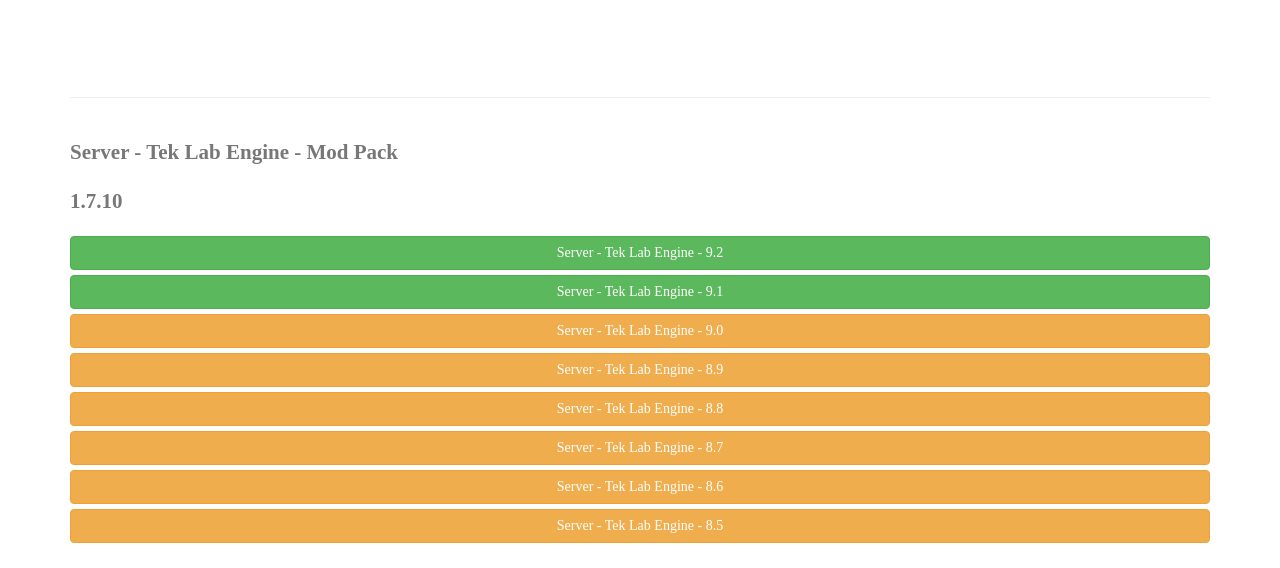
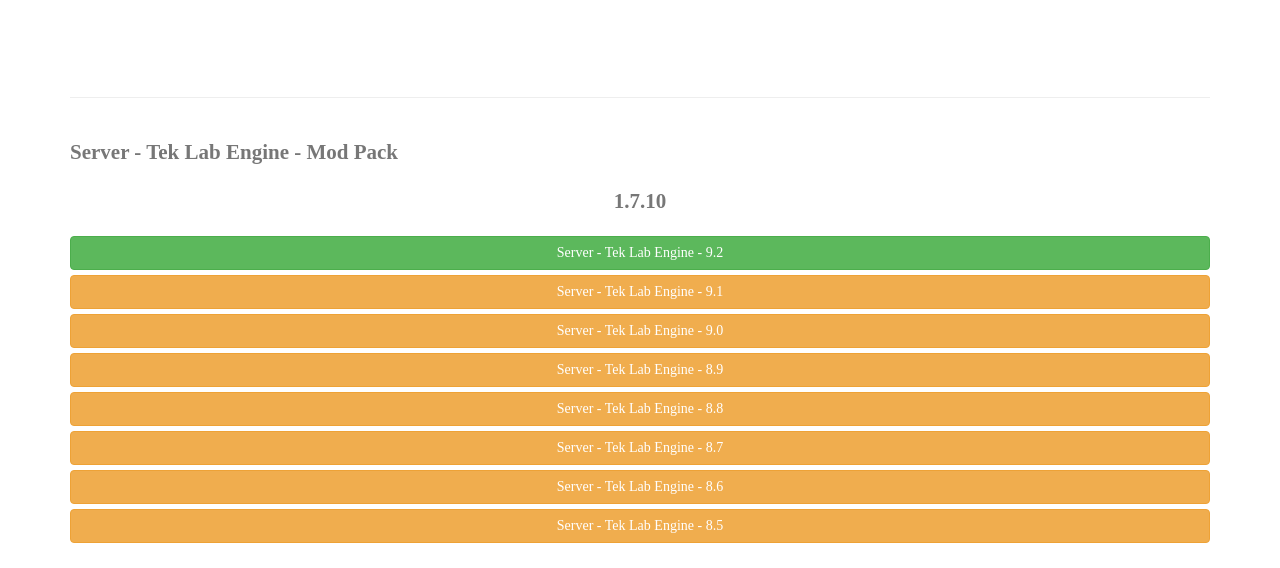
Before and after one commit to XxCoolGamesxX/XxCoolGamesxX.github.io, a plain HTML site: page index.html in a window 1280 px wide. Shown: the part 232-800 px from the top of the page. Drawn offline with nearby package versions, Linux system fonts and the light colour scheme; a web font is replaced by a local one.

Commit message:
Update index.html

```diff
--- a/index.html
+++ b/index.html
@@ -53,9 +53,9 @@
                         <hr>
                         <br>
                         <p class="lead text-muted"><b>Server - Tek Lab Engine - Mod Pack</b></p>
-                        <p class="lead text-muted"><b>1.7.10</b></p>
+                        <center><p class="lead text-muted"><b>1.7.10</b></p></center>
                         <a class="btn btn-block btn-success" href="https://github.com/XxCoolGamesxX/XxCoolGamesxX.github.io/releases/download/9.2/Forge_Server_of_Tek_Lab_Engine_V9.2.zip">Server - Tek Lab Engine - 9.2</a>
-                        <a class="btn btn-block btn-success" href="https://github.com/XxCoolGamesxX/XxCoolGamesxX.github.io/releases/download/9.1/Forge_Server_of_Tek_Lab_Engine_V9.1.zip">Server - Tek Lab Engine - 9.1</a>
+                        <a class="btn btn-block btn-warning" href="https://github.com/XxCoolGamesxX/XxCoolGamesxX.github.io/releases/download/9.1/Forge_Server_of_Tek_Lab_Engine_V9.1.zip">Server - Tek Lab Engine - 9.1</a>
                         <a class="btn btn-block btn-warning" href="https://github.com/XxCoolGamesxX/XxCoolGamesxX.github.io/releases/download/9.0/Forge_Server_of_Tek_Lab_Engine_V9.0.zip">Server - Tek Lab Engine - 9.0</a>
                         <a class="btn btn-block btn-warning" href="https://github.com/XxCoolGamesxX/XxCoolGamesxX.github.io/releases/download/8.9/Forge_Server_of_Tek_Lab_Engine_V8.9.zip">Server - Tek Lab Engine - 8.9</a>
                         <a class="btn btn-block btn-warning" href="https://github.com/XxCoolGamesxX/XxCoolGamesxX.github.io/releases/download/8.8/Forge_Server_of_Tek_Lab_Engine_V8.8.zip">Server - Tek Lab Engine - 8.8</a>
```
